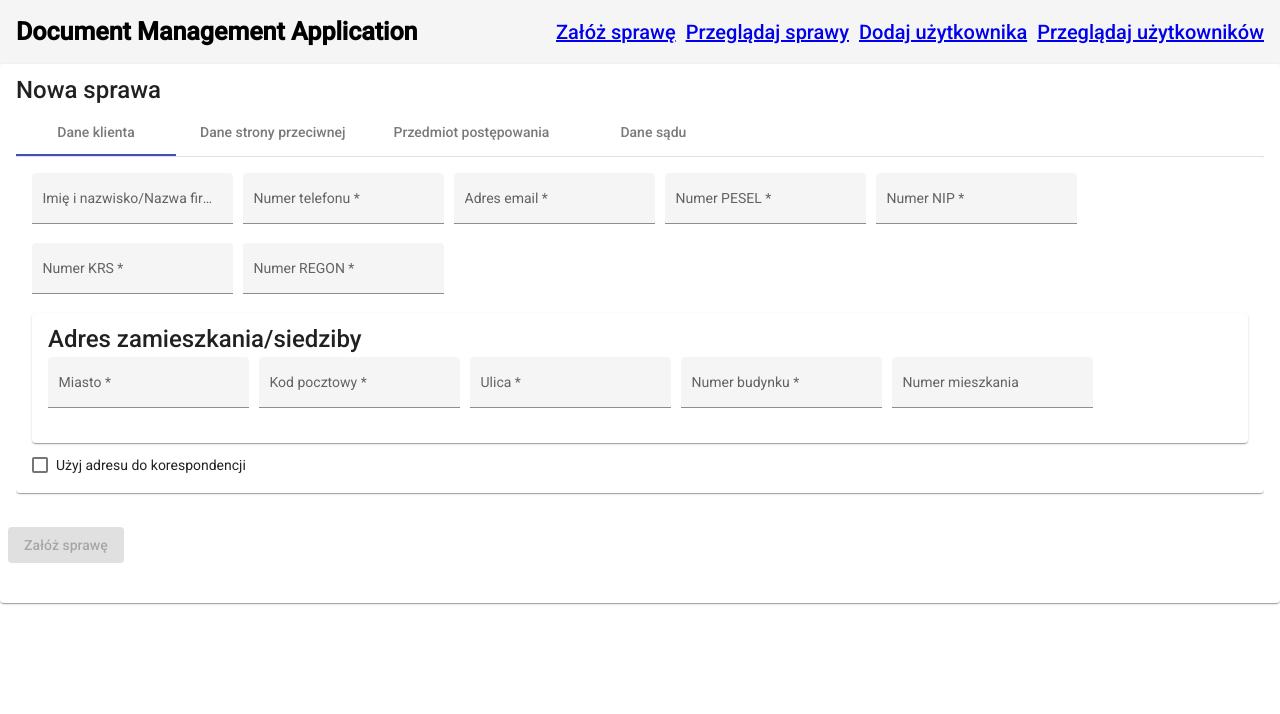
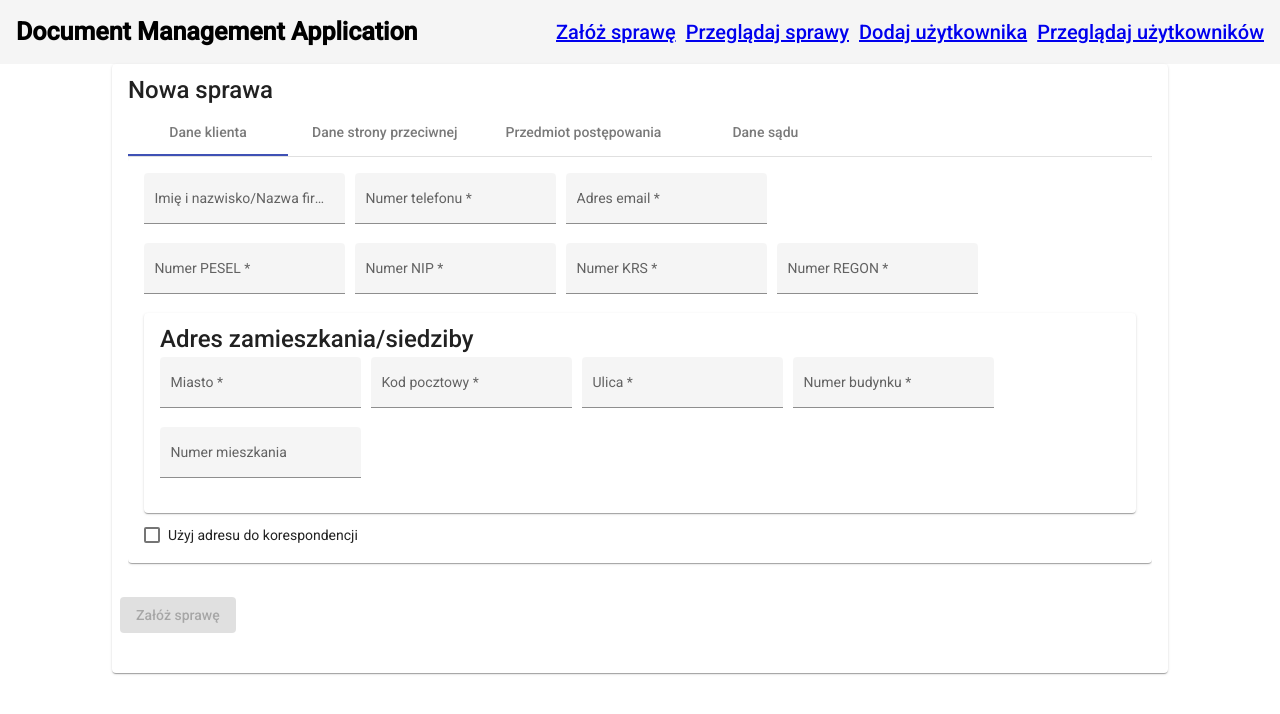
Before and after one commit to michu-dunat/document-management-app, an Angular app: page /case/add in a window 1280 px wide. Shown: the top 714 px of the page. Built offline with nearby package versions, Linux system fonts and the light colour scheme.

Commit message:
update styles

```diff
--- a/src/app/components/adverse-party-attoreny-card/adverse-party-attoreny-card.component.html
+++ b/src/app/components/adverse-party-attoreny-card/adverse-party-attoreny-card.component.html
@@ -21,6 +21,7 @@
         required
       />
     </mat-form-field>
+    <div>
       <mat-form-field appearance="fill">
         <mat-label>Tytuł zawodowy</mat-label>
         <mat-select
@@ -43,7 +44,7 @@
       >
         Profesjonalny pełnomocnik
       </mat-checkbox>
-
+    </div>
     <app-address
       [parentName]="'adversePartyAttorneyResidenceOrRegisteredOfficeAddress'"
       [title]="'Adres zamieszkania/siedziby'"
--- a/src/app/components/case-table/case-table.component.ts
+++ b/src/app/components/case-table/case-table.component.ts
@@ -93,11 +93,14 @@ export class CaseTableComponent implements OnInit {
   }
 
   search() {
-    console.log(this.searchInput);
     if (this.searchInput !== undefined) {
       this.caseService.searchCases(this.searchInput).subscribe((response) => {
         this.caseList = response;
         this.caseListCopy = response;
+        this.snackBar.open(
+          'Ilość pasujących spraw: ' + response.length,
+          'Zamknij'
+        );
       });
     }
   }
--- a/src/app/components/case/case.component.html
+++ b/src/app/components/case/case.component.html
@@ -1,4 +1,4 @@
-<mat-card>
+<mat-card style="width: 80%; margin: auto;">
   <mat-card-title *ngIf="!isCaseForUpdating">Nowa sprawa</mat-card-title>
 
   <form #myForm="ngForm" (ngSubmit)="sendCase()">
--- a/src/app/components/client-and-adverse-party-card/client-and-adverse-party-card.component.html
+++ b/src/app/components/client-and-adverse-party-card/client-and-adverse-party-card.component.html
@@ -30,6 +30,7 @@
         required
       />
     </mat-form-field>
+    <div>
       <mat-form-field appearance="fill">
         <mat-label>Numer PESEL</mat-label>
         <input
@@ -70,7 +71,7 @@
           required
         />
       </mat-form-field>
-
+    </div>
     <app-address
       [parentName]="nameDistinguisher + 'residenceOrRegisteredOfficeAddress'"
       [title]="'Adres zamieszkania/siedziby'"
--- a/src/app/components/court-card/court-card.component.html
+++ b/src/app/components/court-card/court-card.component.html
@@ -8,6 +8,18 @@
         </mat-option>
       </mat-select>
     </mat-form-field>
+
+    <mat-form-field appearance="fill">
+      <mat-label>Wydział</mat-label>
+      <input
+        matInput
+        type="text"
+        [(ngModel)]="court.department"
+        name="department"
+        required
+      />
+    </mat-form-field>
+    <div>
       <mat-form-field appearance="fill">
         <mat-label>Numer telefonu</mat-label>
         <input
@@ -15,16 +27,6 @@
           type="text"
           [(ngModel)]="court.phoneNumber"
           name="courtPhoneNumber"
-        required
-      />
-    </mat-form-field>
-    <mat-form-field appearance="fill">
-      <mat-label>Wydział</mat-label>
-      <input
-        matInput
-        type="text"
-        [(ngModel)]="court.department"
-        name="department"
           required
         />
       </mat-form-field>
@@ -48,7 +50,8 @@
           required
         />
       </mat-form-field>
-
+    </div>
+    <div>
       <mat-form-field appearance="fill">
         <mat-label>Sygnatura sprawy</mat-label>
         <input
@@ -59,7 +62,7 @@
           required
         />
       </mat-form-field>
-
+    </div>
     <app-judging-panel-card
       [judgingPanel]="court.judgingPanel"
     ></app-judging-panel-card>
--- a/src/app/components/document-card/document-card.component.html
+++ b/src/app/components/document-card/document-card.component.html
@@ -19,6 +19,25 @@
         </mat-select>
       </mat-form-field>
 
+      <label for="file" [hidden]="shouldBeDisabled">Wybierz plik: </label>
+      <input
+        type="file"
+        id="file"
+        name="file"
+        accept=".pdf"
+        required
+        (change)="handleFileInput($any($event.target).files)"
+        [hidden]="shouldBeDisabled"
+      />
+      <div>
+        <mat-checkbox
+          [(ngModel)]="document.isIncoming"
+          name="isIncoming"
+          [disabled]="shouldBeDisabled"
+        >
+          Pismo przychodzące
+        </mat-checkbox>
+
         <mat-form-field appearance="fill">
           <mat-label *ngIf="!document.isIncoming">Adresat</mat-label>
           <mat-label *ngIf="document.isIncoming">Nadawca</mat-label>
@@ -31,14 +50,6 @@
             [disabled]="shouldBeDisabled"
           />
         </mat-form-field>
-
-      <mat-checkbox
-        [(ngModel)]="document.isIncoming"
-        name="isIncoming"
-        [disabled]="shouldBeDisabled"
-      >
-        Pismo przychodzące
-      </mat-checkbox>
 
         <mat-form-field appearance="fill">
           <mat-label *ngIf="document.isIncoming">Data wpływu</mat-label>
@@ -57,7 +68,7 @@
           ></mat-datepicker-toggle>
           <mat-datepicker #pickerForReceiptOrDispatch></mat-datepicker>
         </mat-form-field>
-
+      </div>
         <mat-checkbox
           *ngIf="document.isIncoming"
           [(ngModel)]="document.isResponseRequired"
@@ -83,16 +94,6 @@
           <mat-datepicker #pickerForDeadlineForResponse></mat-datepicker>
         </mat-form-field>
 
-      <label for="file" [hidden]="shouldBeDisabled">Wybierz plik: </label>
-      <input
-        type="file"
-        id="file"
-        name="file"
-        accept=".pdf"
-        required
-        (change)="handleFileInput($any($event.target).files)"
-        [hidden]="shouldBeDisabled"
-      />
     </mat-card-content>
     <mat-card-actions>
       <button
--- a/src/app/components/document-list/document-list.component.css
+++ b/src/app/components/document-list/document-list.component.css
@@ -1,3 +1,8 @@
 .mat-button-delete-document {
   margin-bottom: 30px;
 }
+
+mat-card {
+  width: 70%;
+  margin: auto
+}
--- a/src/app/components/proceedings-subject-card/proceedings-subject-card.component.html
+++ b/src/app/components/proceedings-subject-card/proceedings-subject-card.component.html
@@ -10,14 +10,15 @@
         required
       />
     </mat-form-field>
-
+    <div>
       <mat-checkbox
         [(ngModel)]="proceedingsSubject.isMediationPossible"
         name="isMediationPossible"
       >
         Mediacja możliwa
       </mat-checkbox>
-
+    </div>
+    <div>
       <mat-checkbox [(ngModel)]="wasClaimReceived" name="wasClaimReceived">
         Pozew otrzymany
       </mat-checkbox>
@@ -53,5 +54,6 @@
         ></mat-datepicker-toggle>
         <mat-datepicker #pickerForClaiming></mat-datepicker>
       </mat-form-field>
+    </div>
   </mat-card-content>
 </mat-card>
--- a/src/app/components/user-card/user-card.component.css
+++ b/src/app/components/user-card/user-card.component.css
@@ -1,3 +1,7 @@
 mat-checkbox {
   margin-bottom: 15px;
 }
+
+mat-card {
+  width: fit-content;
+}
```
Lines whose indentation alone changed are shown as unchanged.
